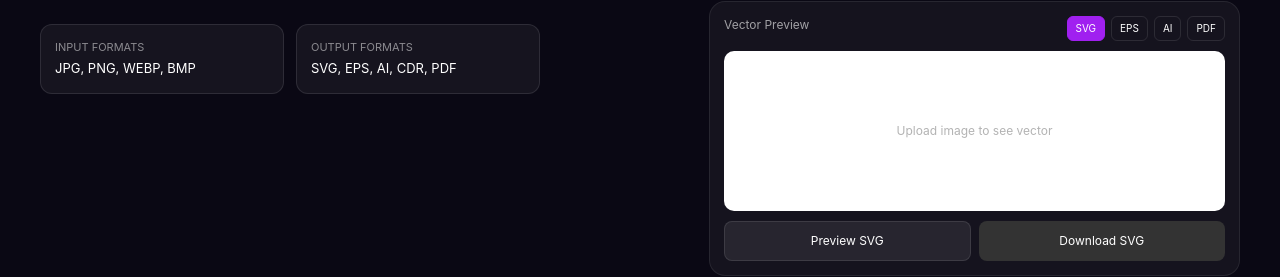
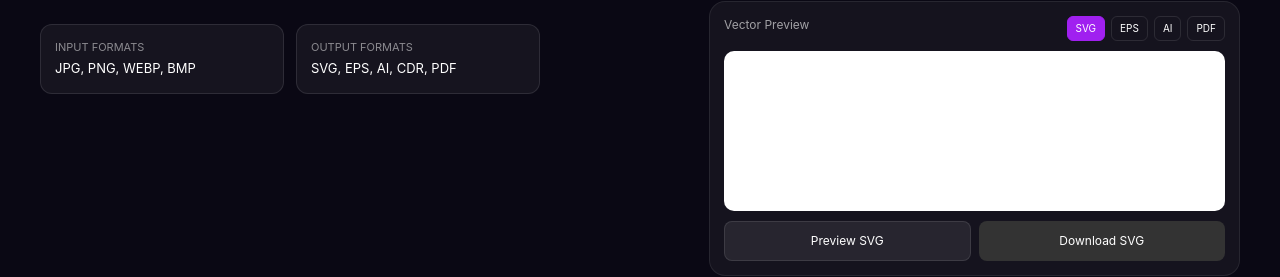
Before and after one commit to deenu747-wq/-pinna3d, a Next.js app: page /image-to-vector in a window 1280 px wide. Shown: the part 466-743 px from the top of the page. Built offline with nearby package versions, Linux system fonts and the light colour scheme.

Commit message:
Update page.tsx

```diff
--- a/app/image-to-vector/page.tsx
+++ b/app/image-to-vector/page.tsx
@@ -117,7 +117,7 @@ export default function ImageToVectorPage(){
           <div style={{background:'#15131E',border:'1px solid rgba(255,255,255,0.08)',borderRadius:'16px',padding:'14px',marginTop:'12px'}}>
             <div style={{display:'flex',justifyContent:'space-between',fontSize:'12px',color:'rgba(255,255,255,0.6)'}}><span>Vector Preview {loading && "• Tracing..."}</span><div style={{display:'flex',gap:'6px'}}>{["SVG","EPS","AI","PDF"].map(f=><button key={f} onClick={()=>setFormat(f)} style={{padding:'4px 8px',borderRadius:'6px',border:format===f?'1px solid #A020F0':'1px solid rgba(255,255,255,0.1)',background:format===f?'#A020F0':'transparent',color:'#fff',fontSize:'10px'}}>{f}</button>)}</div></div>
             <div style={{background:'#fff',borderRadius:'10px',height:'160px',display:'grid',placeItems:'center',marginTop:'10px',border:'1px dashed rgba(255,255,255,0.1)',overflow:'hidden'}}>
-              {vectorDone && svgData? <div style={{width:'100%',height:'100%'}} dangerouslySetInnerHTML={{__html:svgData}}/> : <div style={{color:'rgba(0,0,0,0.3)',fontSize:'12px'}}>{loading?"Vectorizing...":"Upload image to see vector"}</div>}
+              {vectorDone && svgData? <div style={{width:'100%',height:'100%'}} dangerouslySetInnerHTML={{__html:svgData}}/> : <div style={{color:'rgba(255,255,255,0.35)',fontSize:'12px'}}>{loading?"Vectorizing...":"Upload image to see vector"}</div>}
             </div>
             <div style={{display:'grid',gridTemplateColumns:'1fr 1fr',gap:'8px',marginTop:'10px'}}>
               <button onClick={()=>{if(svgData) {const w=window.open(); w?.document.write(svgData)}}} style={{background:'rgba(255,255,255,0.08)',border:'1px solid rgba(255,255,255,0.1)',padding:'10px',borderRadius:'8px',color:'#fff',fontSize:'12px'}}>Preview SVG</button>
```
